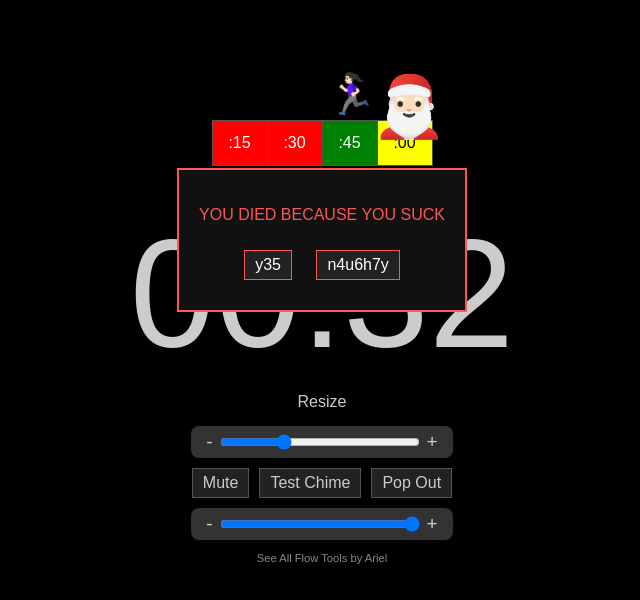
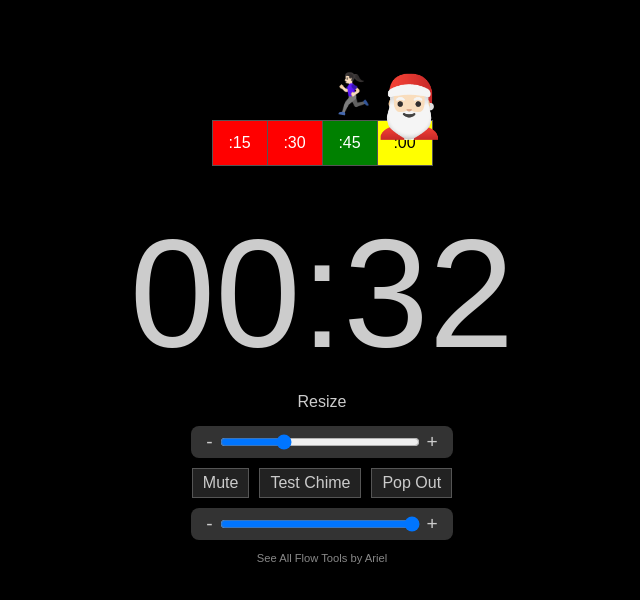
Before and after one commit to hellomynameisariel/sprintingfromsanta, a plain HTML site: page index.html in a window 1280 px wide. Both pictures are taken after a click on the button "n4u6h7y". Shown: the whole page, without its empty margins (318-958 px from the left). Drawn offline with Linux system fonts and the light colour scheme.

Commit message:
Update index.html

```diff
--- a/index.html
+++ b/index.html
@@ -166,8 +166,8 @@
 
 <div id="deathPopup">
   <p>YOU DIED BECAUSE YOU SUCK</p>
-  <button onclick="document.getElementById('deathPopup').style.display='none'">y35</button>
-  <button onclick="document.getElementById('deathPopup').style.display='none'">n4u6h7y</button>
+  <button onclick="hideDeathPopup()">y35</button>
+  <button onclick="hideDeathPopup()">n4u6h7y</button>
 </div>
 
 <audio id="chimeSound" src="chime.mp3"></audio>
@@ -188,6 +188,12 @@ const testChimeButton = document.getElementById('testChimeButton');
 const popOutButton = document.getElementById('popOutButton');
 const deathPopup = document.getElementById('deathPopup');
 let muted = false;
+let deathShown = false;
+
+function hideDeathPopup() {
+  deathPopup.style.display = 'none';
+  deathShown = true;
+}
 
 muteButton.addEventListener('click', () => {
   muted = !muted;
@@ -259,6 +265,7 @@ function updateTimer() {
     playChime();
     nextBlockTime = getNextBlockTime();
     msLeft = nextBlockTime - now;
+    deathShown = false;
   }
 
   const totalSeconds = Math.floor(msLeft / 1000);
@@ -293,11 +300,11 @@ function updateTimer() {
 
   blocks[blockKeys[quarter]].insertAdjacentHTML('afterbegin', `<div class="${runnerClass}">🏃🏻‍♀️</div>`);
 
-  const isFinalMinute = minutes === 0 && seconds < 60;
-  const santaSize = isFinalMinute ? 'big-santa' : '';
+  const isFinalThirty = minutes === 0 && seconds >= 30;
+  const santaSize = isFinalThirty ? 'big-santa' : '';
   blocks.block00.insertAdjacentHTML('beforeend', `<div class="emoji-static ${santaSize}">🎅🏻</div>`);
 
-  if (isFinalMinute) {
+  if (isFinalThirty && !deathShown) {
     deathPopup.style.display = 'block';
   }
 
```
